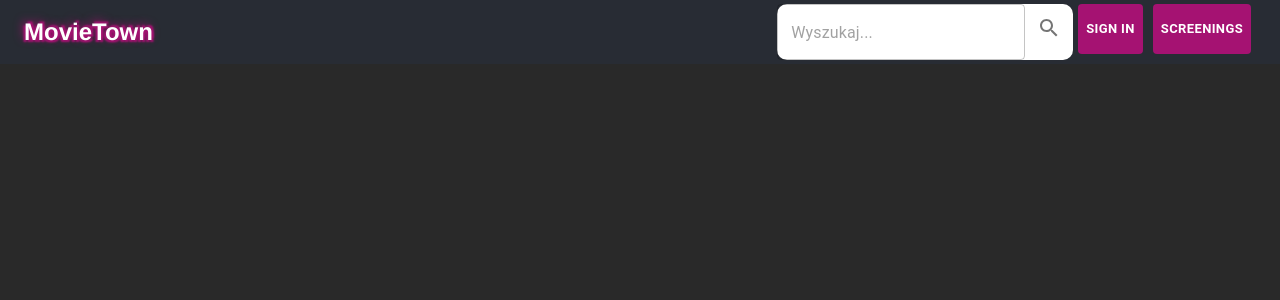
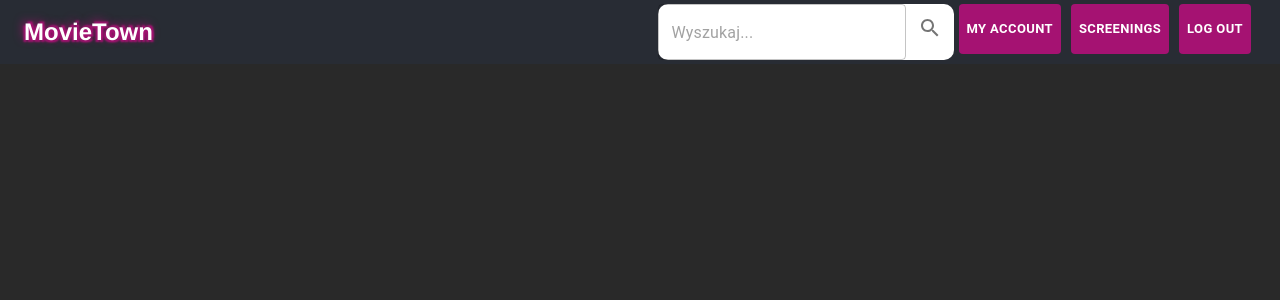
Before and after one commit to szymonorz/movietown, a React (Create React App) app in the folder movietown-fe/: page / in a window 1280 px wide. Shown: the top 300 px of the page. Built offline with nearby package versions, Linux system fonts and the light colour scheme.

Commit message:
Frontend: Make loginState start as 'true'.

```diff
--- a/movietown-fe/src/App.tsx
+++ b/movietown-fe/src/App.tsx
@@ -12,8 +12,9 @@ import MakeReservationPage from './components/pages/MakeReservationPage';
 import MoviePage from './components/pages//MoviePage';
 import CustomerDeleteAccount from './components/customer_components/CustomerDeleteAccount';
 import { LoginStateContext } from './api/CustomerApi';
+import CustomerReservations from './components/customer_components/CustomerReservations';
 function App() {
-  const [loginState, setLoginState] = useState<boolean>(false)
+  const [loginState, setLoginState] = useState<boolean>(true)
   const provider = useMemo(() => ({ loginState, setLoginState }), [loginState, setLoginState])
   useLayoutEffect(() => {
     const token = localStorage.getItem("token")
@@ -36,6 +37,7 @@ function App() {
             <Route path="info" element={<CustomerAccount />} />
             <Route path="password" element={<CustomerChangePassword />} />
             <Route path="delete" element={<CustomerDeleteAccount />} />
+            <Route path="reservations" element={<CustomerReservations />} />
           </Route>
           <Route path="reservation" element={<MakeReservationPage />} />
 
```
